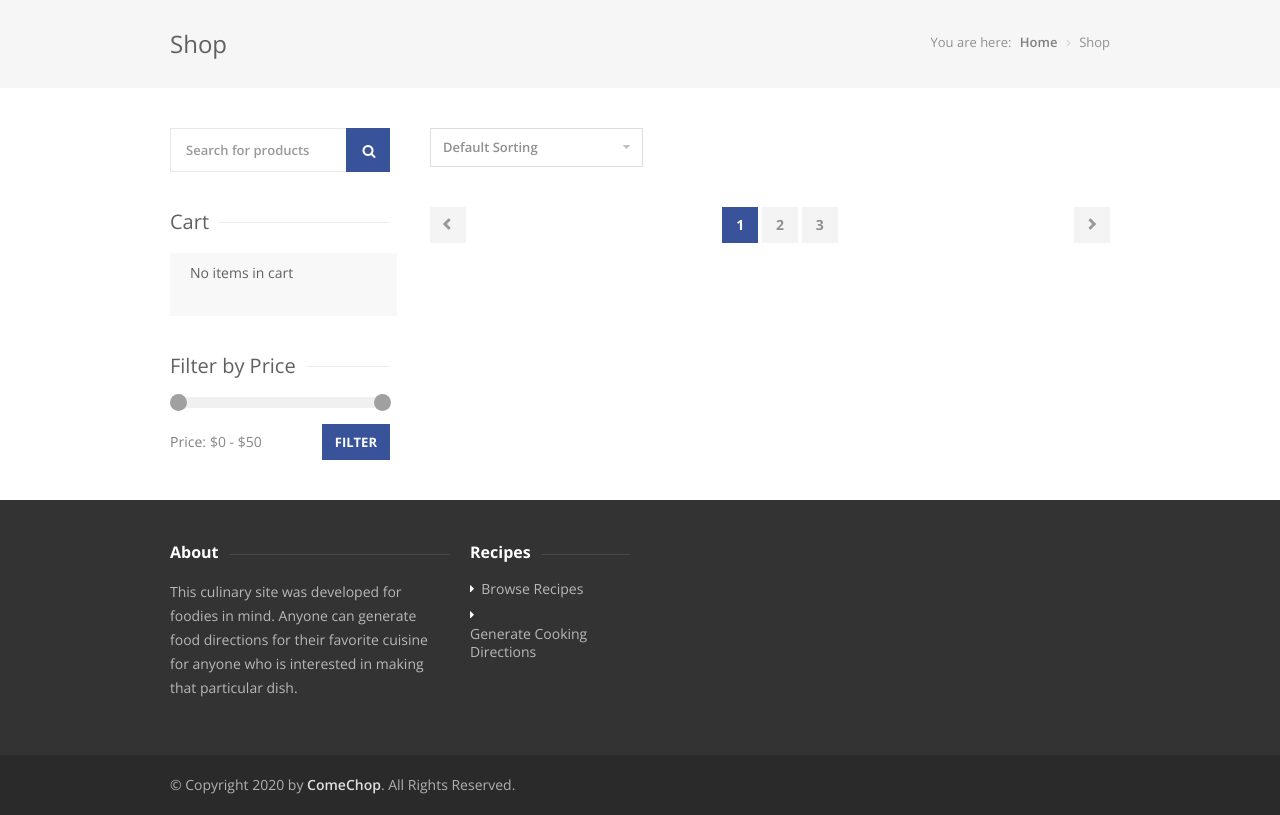
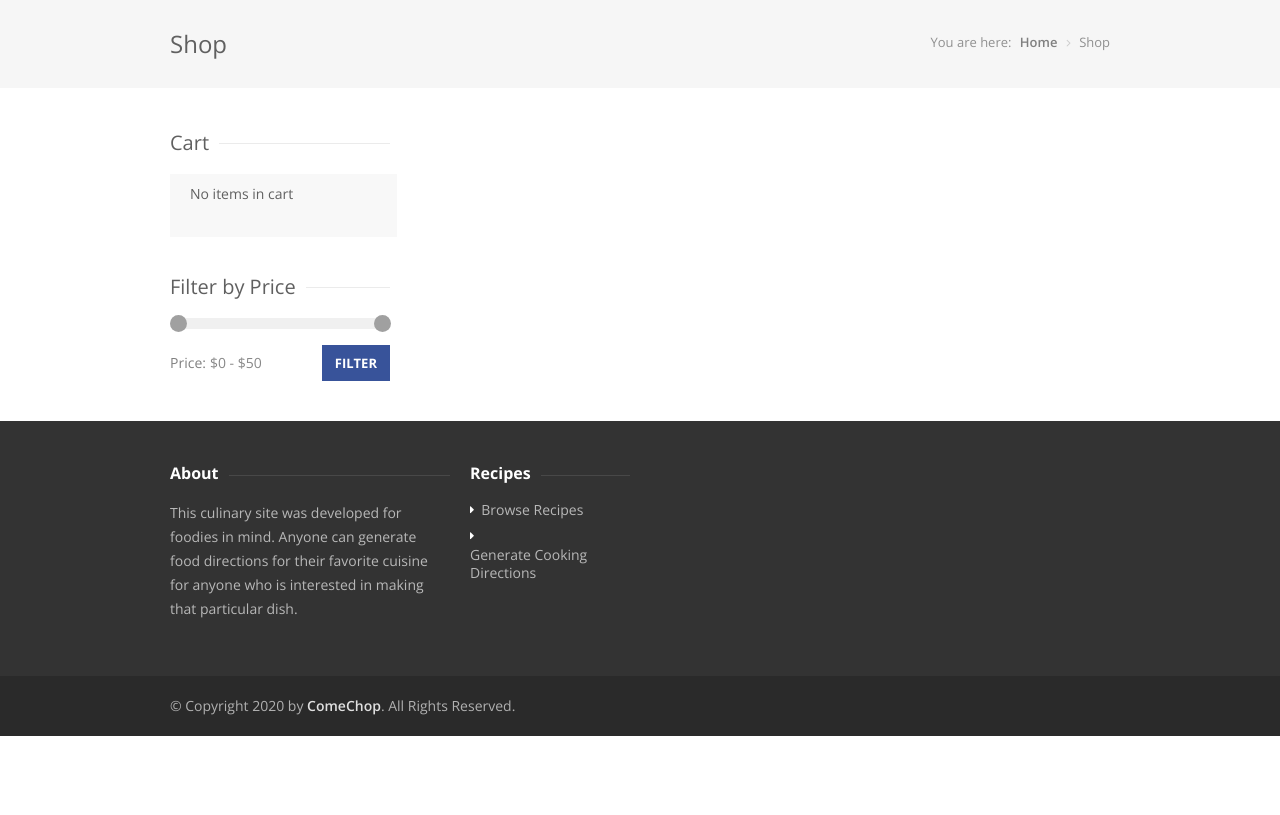
Before and after one commit to akshaynorth/Djangomilestoneproject, a Django app: page /recipe_cart/shop in a window 1280 px wide. Shown: the part 74-889 px from the top of the page. After the commit the page ends 810 px from the top, so only its background shows below. Run offline with Django 3.2, Linux system fonts and the light colour scheme; the visitor is signed in with stand-in values (Sample User, id 1); data that the repository does not hold is empty.

Commit message:
Remove search, sorting and pagination from shop.html

```diff
--- a/recipe_cart/templates/shop.html
+++ b/recipe_cart/templates/shop.html
@@ -33,22 +33,11 @@
 
 	<!-- Products -->
 	<div class="twelve columns left-sidebar-class">
-
-		<!-- Ordering -->
-		<div class="ordering">
-			<select class="chosen-select-no-single">
-				<option value="menu_order" >Default Sorting</option>
-				<option value="popularity" >Sort by Popularity</option>
-				<option value="rating" >Sort by Average Rating</option>
-				<option value="date">Sort by Newness</option>
-				<option value="price" >Sort by Price: Low to High</option>
-				<option value="price-desc" >Sort by Price: High to Low</option>
-			</select>
-		</div>
 		<div class="clearfix"></div>
 
 
 		{% for recipe in recipes %}
+ 		<!-- Product #1 -->
  		<!-- Product #1 -->
  		<div class="four shop columns">
  			<figure class="product">
@@ -75,42 +64,12 @@
 		<div class="clearfix"></div>
 		<div class="margin-top-40"></div>
 
-		<!-- Pagination -->
-		<div class="pagination-container masonry">
-			<nav class="pagination">
-				<ul>
-					<li><a href="#" class="current-page">1</a></li>
-					<li><a href="#">2</a></li>
-					<li><a href="#">3</a></li>
-				</ul>
-			</nav>
-
-			<nav class="pagination-next-prev">
-				<ul>
-					<li><a href="#" class="prev"></a></li>
-					<li><a href="#" class="next"></a></li>
-				</ul>
-			</nav>
-		</div>
-
 	</div>
 
 
 	<!-- Sidebar
 	================================================== -->
 	<div class="four columns">
-
-		<!-- Search Form -->
-		<div class="widget search-form">
-			<nav class="search">
-				<form action="#" method="get">
-					<button><i class="fa fa-search"></i></button>
-					<input class="search-field" type="text" placeholder="Search for products" value=""/>
-				</form>
-			</nav>
-			<div class="clearfix"></div>
-		</div>
-
 		<!-- Cart -->
 		<div class="widget">
 			<h4 class="headline">Cart</h4>
@@ -141,7 +100,6 @@
 				<span class="amount">${{recipe_cart.total|floatformat:2}}</span></p>
 
 				<span class="buttons">
-					<a href="#" class="button">View Cart</a>
 					<a href="#" class="button color">Checkout</a>
 				</span>
 				{% else %}
```
